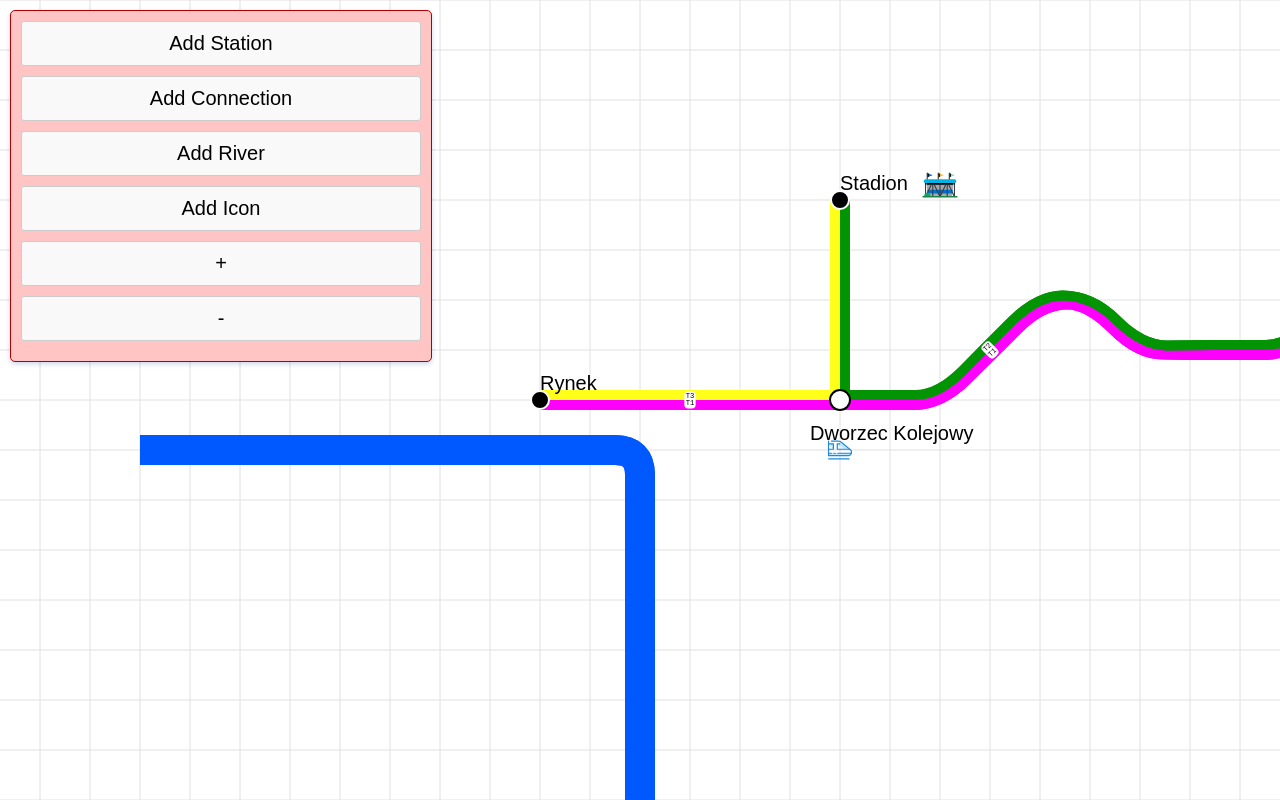
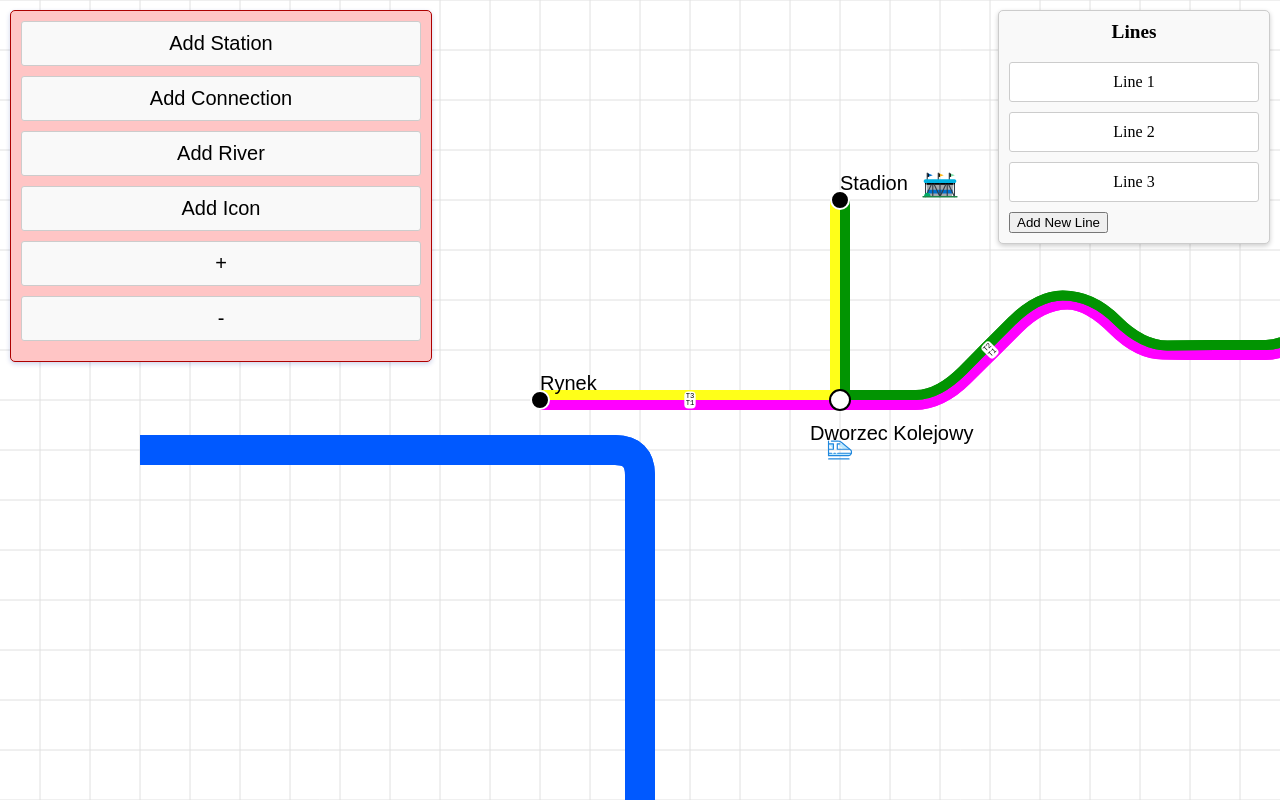
Before and after one commit to janek-popowicz/transit-mapper, a Flask app: page / in a window 1280 px wide. Run offline with Flask 3, Linux system fonts and the light colour scheme.

Commit message:
lines menu, considering total refactor

```diff
--- a/app.py
+++ b/app.py
@@ -97,7 +97,9 @@ def edit_node():
         label=data.get("label"),
         coordinates=tuple(data.get("coordinates", [])),
         node_type=data.get("type"),
-        size=data.get("size")
+        size=data.get("size"),
+        label_position=data.get("label_position"),
+        label_text_degree=data.get("label_text_degree")
     )
     return jsonify(result)
 
@@ -179,18 +181,28 @@ def edit_line():
     data = request.json
     print("Received data for line:", data)  # Loguj dane w terminalu
 
-    line_id = data.get("id")
+    line_id = data.get("line_id")
+    if not line_id:
+        return jsonify({"status": "error", "message": "Line ID is missing."}), 400
+    print("line id ", line_id)
     line = engine.map_data.get_line(line_id)
+    print(line)
     if not line:
-        return jsonify({"status": "error", "message": f"Line with ID {line_id} does not exist."}), 404
+        # Jeśli linia nie istnieje, utwórz nową
 
-    # Aktualizuj właściwości linii
-    if "label" in data:
-        line.label = data["label"]
-    if "color" in data:
-        line.color = data["color"]
-    if "thickness" in data:
-        line.thickness = data["thickness"]
+        engine.add_line(line_id, data.get("label", f"Line {line_id}"),
+                         data.get("color", "#000000"), data.get("thickness", 1))
+        message = f"Line {line_id} created."
+    else:
+        # Aktualizuj właściwości linii
+        if "label" in data:
+            line.label = data["label"]
+        if "color" in data:
+            line.color = data["color"]
+        if "thickness" in data:
+            line.thickness = data["thickness"]
+        message = f"Line {line_id} updated."
+
 
     return jsonify({"status": "success", "message": f"Line {line_id} updated."})
 
--- a/static/editMenu.js
+++ b/static/editMenu.js
@@ -9,8 +9,11 @@ export function showEditMenu(type, element, applyChanges, fetchMapData) {
     if (type === "node") {
         menu.innerHTML = `
             <h3>Edit Node</h3>
+            <label>ID: <input type="text" id="node-id" value="${element.id || ''}" readonly></label><br>
             <label>Label: <input type="text" id="node-label" value="${element.label || ''}"></label><br>
-            <label>Coordinates: <input type="text" id="node-coordinates" value="${element.coordinates.join(', ')}"></label><br>
+            <label>Coordinates: <input type="text" id="node-coordinates" value="${element.coordinates.join(', ')}" readonly></label><br>
+            <label>Label Position: <input type="text" id="node-label-position" value="${element.label_position.join(', ')}"></label><br>
+            <label>Label text rotation: <input type="number" id="node-label-text-degree" value="${element.label_text_degree || 90}"></label><br>
             <label>Type: <input type="text" id="node-type" value="${element.type || ''}"></label><br>
             <label>Size: <input type="number" id="node-size" value="${element.size || 0}"></label><br>
             <button id="save-node">Save</button>
@@ -46,6 +49,7 @@ export function showEditMenu(type, element, applyChanges, fetchMapData) {
     } else if (type === "line") {
         menu.innerHTML = `
             <h3>Edit Line</h3>
+            <label>ID: <input type="text" id="line-id" value="${element.line_id || ''}" readonly></label><br>
             <label>Label: <input type="text" id="line-label" value="${element.label || ''}"></label><br>
             <label>Color: <input type="color" id="line-color" value="${element.color || '#000000'}"></label><br>
             <label>Thickness: <input type="number" id="line-thickness" value="${element.thickness || 0}"></label><br>
@@ -78,6 +82,8 @@ export function showEditMenu(type, element, applyChanges, fetchMapData) {
     menu.querySelector("button").addEventListener("click", () => {
         if (type === "node") {
             element.label = menu.querySelector("#node-label").value;
+            element.label_position = menu.querySelector("#node-label-position").value.split(',').map(Number);
+            element.label_text_degree = parseInt(menu.querySelector("#node-label-text-degree").value, 10);
             element.coordinates = menu.querySelector("#node-coordinates").value.split(',').map(Number);
             element.type = menu.querySelector("#node-type").value;
             element.size = parseInt(menu.querySelector("#node-size").value, 10);
@@ -97,6 +103,7 @@ export function showEditMenu(type, element, applyChanges, fetchMapData) {
             element.width = parseInt(menu.querySelector("#river-width").value, 10);
             element.color = menu.querySelector("#river-color").value;
         } else if (type === "line") {
+            element.line_id = menu.querySelector("#line-id").value;
             element.label = menu.querySelector("#line-label").value;
             element.color = menu.querySelector("#line-color").value;
             element.thickness = parseInt(menu.querySelector("#line-thickness").value, 10);
--- /dev/null
+++ b/static/lineMenu.js
@@ -0,0 +1,32 @@
+export function generateLineList(mapData, applyChanges, fetchMapData, showEditMenu) {
+    const lineList = document.getElementById("line-list");
+    lineList.innerHTML = ""; // Wyczyść listę
+
+
+    if (!mapData || !mapData.lines) {
+        console.error("mapData or mapData.lines is undefined.");
+        return;
+    }
+    mapData.lines.forEach(line => {
+        const listItem = document.createElement("li");
+        listItem.textContent = line.label || `Line ${line.id}`;
+        listItem.addEventListener("click", () => {
+            showEditMenu("line", line, applyChanges, fetchMapData);
+        });
+        lineList.appendChild(listItem);
+    });
+
+    // Dodaj przycisk "Add New Line"
+    const addNewLineButton = document.getElementById("add-new-line");
+    addNewLineButton.addEventListener("click", () => {
+        const newLine = {
+            line_id: `L${Date.now() - 1747432671848}`, // Tymczasowe ID
+            label: "New Line",
+            color: "#000000",
+            thickness: 5
+        };
+        mapData.lines.push(newLine);
+        showEditMenu("line", newLine, applyChanges, fetchMapData);
+        generateLineList(); // Odśwież listę
+    });
+}
--- a/static/script.js
+++ b/static/script.js
@@ -2,6 +2,7 @@ import { visualizeMap } from './draw.js';
 import { pointToSegmentDistance } from './clickHandlers.js';
 import { getMapCoordinatesFromClick } from './clickHandlers.js';
 import { showEditMenu } from './editMenu.js';
+import { generateLineList } from './lineMenu.js';
 
 let mapData = null; // Globalna zmienna na dane mapy
 
@@ -19,7 +20,9 @@ function resizeCanvas() {
 async function fetchMapData() {
     const response = await fetch('/get_map');
     mapData = await response.json(); // Zapisz dane w globalnej zmiennej
+    console.log("Fetched map data:", mapData); // Loguj dane mapy
     visualizeMap(mapData, ctx, canvas, offsetX, offsetY, scale); // Przekazanie przesunięcia i skali
+    generateLineList(mapData, applyChanges, fetchMapData, showEditMenu); // Generowanie menu linii
 }
 
 // Przesuwanie mapy
--- a/static/style.css
+++ b/static/style.css
@@ -78,3 +78,62 @@ form {
 .edit-menu button:hover {
     background: #e0e0e0;
 }
+/* Ustawienia menu linii */
+.line-menu {
+    position: absolute;
+    top: 10px;
+    right: 10px;
+    background-color: #f9f9f9;
+    border: 1px solid #ccc;
+    border-radius: 5px;
+    padding: 10px;
+    box-shadow: 0 2px 5px rgba(0, 0, 0, 0.2);
+    z-index: 1000;
+    width: 250px;
+    max-height: 90vh;
+    overflow-y: auto;
+}
+
+.line-menu h3 {
+    margin-top: 0;
+    font-size: 1.2em;
+    text-align: center;
+}
+
+.line-menu ul {
+    list-style: none;
+    padding: 0;
+    margin: 0;
+}
+
+.line-menu li {
+    margin-bottom: 10px;
+    padding: 10px;
+    background-color: #fff;
+    border: 1px solid #ccc;
+    border-radius: 3px;
+    cursor: pointer;
+    text-align: center;
+}
+
+.line-menu li:hover {
+    background-color: #e0e0e0;
+}
+
+#line-list {
+    margin-bottom: 10px;
+}
+
+#line-list button {
+    width: 100%;
+    padding: 10px;
+    font-size: 16px;
+    cursor: pointer;
+    border: 1px solid #ccc;
+    border-radius: 3px;
+    background-color: #f9f9f9;
+}
+
+#line-list button:hover {
+    background-color: #e0e0e0;
+}
--- a/templates/index.html
+++ b/templates/index.html
@@ -16,6 +16,13 @@
         <button>+</button>
         <button>-</button>
     </div>
+    <div class="line-menu">
+        <h3>Lines</h3>
+        <ul id="line-list">
+            <!-- Lista linii zostanie wygenerowana dynamicznie -->
+        </ul>
+        <button id="add-new-line">Add New Line</button>
+    </div>
     <script type="module" src="/static/script.js"></script>
 </body>
 </html>
```
Also changed, not shown: backend/engine.py (+7 -3 lines).
